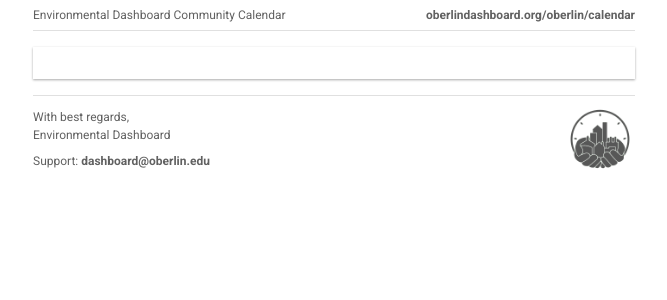
After one commit to EnvironmentalDashboard/calendar.archived, a PHP site: page /email.html in a window 1280 px wide. The commit adds this page. Shown: the top 300 px of the page, without its empty margins (306-973 px from the left). Run offline with PHP 8.4, Linux system fonts and the light colour scheme.

Commit message:
html email & made john's textual changes

```diff
--- /dev/null
+++ b/email.html
@@ -0,0 +1,347 @@
+<!DOCTYPE html>
+<html>
+  <head>
+  <style>
+  /* This styles you should add to your html as inline-styles */
+  /* You can easily do it with http://inlinestyler.torchboxapps.com/ */
+  /* Copy this html-window code converter and click convert button */
+  /* After that you can remove this style from your code */
+  /* This CSS code you should add to <head> of your page */
+
+  @import url(https://fonts.googleapis.com/css?family=Roboto:400,700,400italic,700italic&subset=latin,cyrillic);
+
+  @media only screen and (min-width: 0) {
+      .wrapper {
+          text-rendering: optimizeLegibility;
+      }
+  }
+  @media only screen and (max-width: 620px) {
+      [class=wrapper] {
+          min-width: 302px !important;
+          width: 100% !important;
+      }
+      [class=wrapper] .block {
+          display: block !important;
+      }
+      [class=wrapper] .hide {
+          display: none !important;
+      }
+
+      [class=wrapper] .top-panel,
+      [class=wrapper] .header,
+      [class=wrapper] .main,
+      [class=wrapper] .footer {
+          width: 302px !important;
+      }
+
+      [class=wrapper] .title,
+      [class=wrapper] .subject,
+      [class=wrapper] .signature,
+      [class=wrapper] .subscription {
+          display: block;
+          float: left;
+          width: 300px !important;
+          text-align: center !important;
+      }
+      [class=wrapper] .signature {
+          padding-bottom: 0 !important;
+      }
+      [class=wrapper] .subscription {
+          padding-top: 0 !important;
+      }
+  }
+
+  body {
+      margin: 0;
+      padding: 0;
+      mso-line-height-rule: exactly;
+      min-width: 100%;
+  }
+
+  .wrapper {
+      display: table;
+      table-layout: fixed;
+      width: 100%;
+      min-width: 620px;
+      -webkit-text-size-adjust: 100%;
+      -ms-text-size-adjust: 100%;
+  }
+
+  body, .wrapper {
+      background-color: #ffffff;
+  }
+
+  /* Basic */
+  table {
+      border-collapse: collapse;
+      border-spacing: 0;
+  }
+  table.center {
+      margin: 0 auto;
+      width: 602px;
+  }
+  td {
+      padding: 0;
+      vertical-align: top;
+  }
+
+  .spacer,
+  .border {
+      font-size: 1px;
+      line-height: 1px;
+  }
+  .spacer {
+      width: 100%;
+      line-height: 16px
+  }
+  .border {
+      background-color: #e0e0e0;
+      width: 1px;
+  }
+
+  .padded {
+      padding: 0 24px;
+  }
+  img {
+      border: 0;
+      -ms-interpolation-mode: bicubic;
+  }
+  .image {
+      font-size: 12px;
+  }
+  .image img {
+      display: block;
+  }
+  strong, .strong {
+      font-weight: 700;
+  }
+  h1,
+  h2,
+  h3,
+  p,
+  ol,
+  ul,
+  li {
+      margin-top: 0;
+  }
+  ol,
+  ul,
+  li {
+      padding-left: 0;
+  }
+
+  a {
+      text-decoration: none;
+      color: #616161;
+  }
+  .btn {
+      background-color:#2196F3;
+      border:1px solid #2196F3;
+      border-radius:2px;
+      color:#ffffff;
+      display:inline-block;
+      font-family:Roboto, Helvetica, sans-serif;
+      font-size:14px;
+      font-weight:400;
+      line-height:36px;
+      text-align:center;
+      text-decoration:none;
+      text-transform:uppercase;
+      width:200px;
+      height: 36px;
+      padding: 0 8px;
+      margin: 0;
+      outline: 0;
+      outline-offset: 0;
+      -webkit-text-size-adjust:none;
+      mso-hide:all;
+  }
+
+  /* Top panel */
+  .title {
+      text-align: left;
+  }
+
+  .subject {
+      text-align: right;
+  }
+
+  .title, .subject {
+      width: 300px;
+      padding: 8px 0;
+      color: #616161;
+      font-family: Roboto, Helvetica, sans-serif;
+      font-weight: 400;
+      font-size: 12px;
+      line-height: 14px;
+  }
+
+  /* Header */
+  .logo {
+      padding: 16px 0;
+  }
+
+  /* Logo */
+  .logo-image {
+
+  }
+
+  /* Main */
+  .main {
+      -webkit-box-shadow: 0 1px 3px 0 rgba(0, 0, 0, 0.12), 0 1px 2px 0 rgba(0, 0, 0, 0.24);
+      -moz-box-shadow: 0 1px 3px 0 rgba(0, 0, 0, 0.12), 0 1px 2px 0 rgba(0, 0, 0, 0.24);
+      box-shadow: 0 1px 3px 0 rgba(0, 0, 0, 0.12), 0 1px 2px 0 rgba(0, 0, 0, 0.24);
+  }
+
+  /* Content */
+  .columns {
+      margin: 0 auto;
+      width: 600px;
+      background-color: #ffffff;
+      font-size: 14px;
+  }
+
+  .column {
+      text-align: left;
+      background-color: #ffffff;
+      font-size: 14px;
+  }
+
+  .column-top {
+      font-size: 24px;
+      line-height: 24px;
+  }
+
+  .content {
+      width: 100%;
+  }
+
+  .column-bottom {
+      font-size: 8px;
+      line-height: 8px;
+  }
+
+  .content h1 {
+      margin-top: 0;
+      margin-bottom: 16px;
+      color: #212121;
+      font-family: Roboto, Helvetica, sans-serif;
+      font-weight: 400;
+      font-size: 20px;
+      line-height: 28px;
+  }
+
+  .content p {
+      margin-top: 0;
+      margin-bottom: 16px;
+      color: #212121;
+      font-family: Roboto, Helvetica, sans-serif;
+      font-weight: 400;
+      font-size: 16px;
+      line-height: 24px;
+  }
+  .content .caption {
+      color: #616161;
+      font-size: 12px;
+      line-height: 20px;
+  }
+
+  /* Footer */
+  .signature, .subscription {
+      vertical-align: bottom;
+      width: 300px;
+      padding-top: 8px;
+      margin-bottom: 16px;
+  }
+
+  .signature {
+      text-align: left;
+  }
+  .subscription {
+      text-align: right;
+  }
+
+  .signature p, .subscription p {
+      margin-top: 0;
+      margin-bottom: 8px;
+      color: #616161;
+      font-family: Roboto, Helvetica, sans-serif;
+      font-weight: 400;
+      font-size: 12px;
+      line-height: 18px;
+  }
+  </style>
+  </head>
+  <body>
+    <center class="wrapper">
+        <table class="top-panel center" width="602" border="0" cellspacing="0" cellpadding="0">
+            <tbody>
+            <tr>
+                <td class="title" width="300">Environmental Dashboard Community Calendar</td>
+                <td class="subject" width="300"><a class="strong" href="https://oberlindashboard.org/oberlin/calendar" target="_blank">oberlindashboard.org/oberlin/calendar</a></td>
+            </tr>
+            <tr>
+                <td class="border" colspan="2">&nbsp;</td>
+            </tr>
+            </tbody>
+        </table>
+
+        <div class="spacer">&nbsp;</div>
+
+        <table class="main center" width="602" border="0" cellspacing="0" cellpadding="0">
+            <tbody>
+            <tr>
+                <td class="column">
+                    <div class="column-top">&nbsp;</div>
+                    <table class="content" border="0" cellspacing="0" cellpadding="0">
+                        <tbody>
+                        <tr>
+                            <td class="padded">
+                              <!-- <h1>Responsive Email Template</h1>
+                              <p>With a little of <strong>Material Design</strong> by Google.</p>
+                              <p>It does not contain all styles of html-elements that you can use. So if you had trouble with something - add comment to this pen.</p>
+                              <p>Lorem ipsum dolor sit amet, consectetur adipisicing elit, sed do eiusmod tempor incididunt ut labore et dolore magna aliqua. Ut enim ad minim veniam, quis nostrud exercitation ullamco laboris nisi ut aliquip ex ea commodo consequat. Duis aute irure dolor in reprehenderit in voluptate velit esse cillum dolore eu fugiat nulla pariatur. Excepteur sint occaecat cupidatat non proident, sunt in culpa qui officia deserunt mollit anim id est laborum.</p>
+                              <p>In addition to paragraph and h1-heading you also can create buttons, links and caption text:</p>
+                              <p style="text-align:center;"><a href="#" class="btn">EXAMPLE BUTTON</a></p>
+                              <p style="text-align:center;">
+                                <a href="#" class="strong">Example link</a>
+                              </p>
+                              <p class="caption">This is a caption text in main email body.</p> -->
+                            </td>
+                        </tr>
+                        </tbody>
+                    </table>
+                    <div class="column-bottom">&nbsp;</div>
+                </td>
+            </tr>
+            </tbody>
+        </table>
+
+        <div class="spacer">&nbsp;</div>
+
+        <table class="footer center" width="602" border="0" cellspacing="0" cellpadding="0">
+            <tbody>
+            <tr>
+                <td class="border" colspan="2">&nbsp;</td>
+            </tr>
+            <tr>
+                <td class="signature" width="300">
+                    <p>
+                        With best regards,<br>
+                        Environmental Dashboard<br>
+                        </p>
+                    <p>
+                        Support: <a class="strong" href="mailto:dashboard@oberlin.edu" target="_blank">dashboard@oberlin.edu</a>
+                    </p>
+                </td>
+                <td class="subscription" width="300">
+                    <div class="logo-image">
+                        <a href="https://oberlindashboard.org/oberlin/calendar" target="_blank"><img src="https://oberlindashboard.org/oberlin/calendar/images/watermark.png" alt="Environmental Dashboard logo" width="70" height="70"></a>
+                    </div>
+                </td>
+            </tr>
+            </tbody>
+        </table>
+    </center>
+  </body>
+</html>
--- a/prefs/review-events.php
+++ b/prefs/review-events.php
@@ -14,8 +14,8 @@ if (isset($_POST['review-events'])) {
     $contact_email = $stmt->fetchColumn();
     if ($contact_email != '') {
       if ($approved) {
-        $html_message = "<p>Your event was approved, and can be viewed <a href='https://oberlindashboard.org/oberlin/calendar/slide.php?id={$key}'>here</a>.</p>";
-        $txt_message = "Your event was approved.";
+        $html_message = "<h1>Your event is live</h1><p>Your event was approved, and can be viewed <a href='https://oberlindashboard.org/oberlin/calendar/slide.php?id={$key}' class='strong'>here</a>.</p>";
+        $txt_message = "Your event was approved an can be viewed here: https://oberlindashboard.org/oberlin/calendar/slide.php?id={$key}";
       } else {
         $html_message = "<p>Your event was rejected.</p>";
         $txt_message = "Your event was rejected.";
```
Also changed, not shown: add-event.php (+22 -23 lines), send_emails.php (+73 -6 lines).
